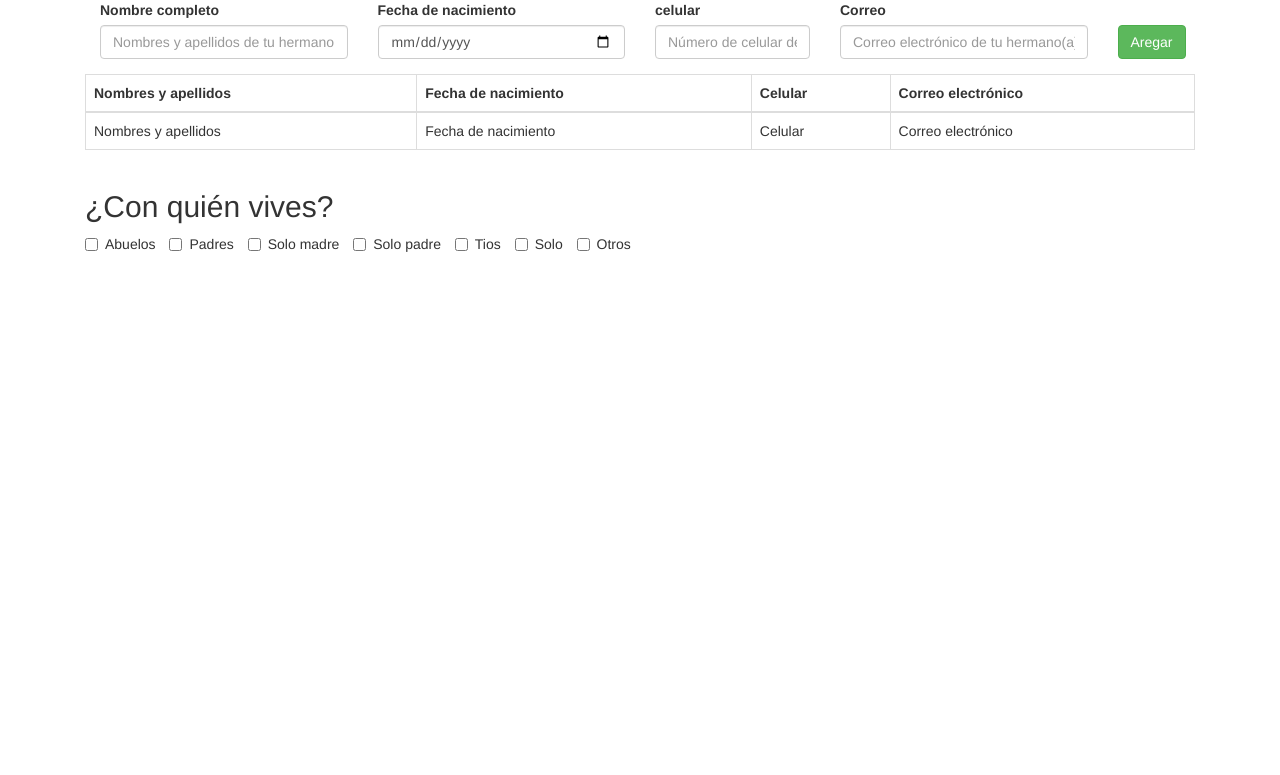
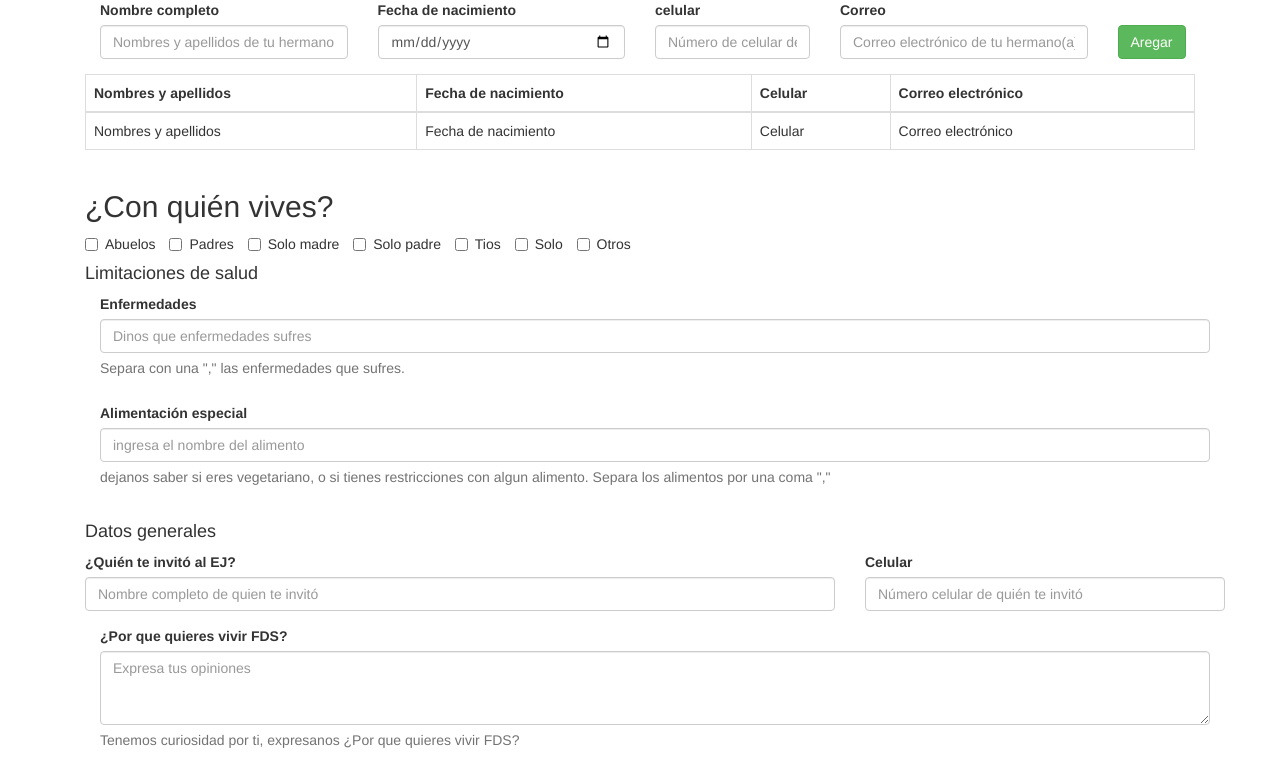
Before and after one commit to arodrigueze0215/Ejapp, a Django app: a page that uses templates/inscription.html in a window 1280 px wide. Shown: the part 1102-1877 px from the top of the page. Before the commit the page ends 1354 px from the top, so only its background shows below. Run offline with Django 3.2, Linux system fonts and the light colour scheme; some libraries are stand-ins or nearby versions.

Commit message:
add more fields

```diff
--- a/templates/inscription.html
+++ b/templates/inscription.html
@@ -274,6 +274,38 @@
                     </div>
                 </div>
 
+                <div class="container">
+                    <h4> Limitaciones de salud</h4>
+                    <div class="form-group col-md-12">
+                        <label for="illness">Enfermedades</label>
+                        <input type="text" class="form-control" id="illness" aria-describedby="help-block-text" placeholder="Dinos que enfermedades sufres">
+                        <span id="help-block-text" class="help-block">Separa con una "," las enfermedades que sufres.</span>
+                    </div>
+                    <div class="form-group col-md-12">
+                        <label for="illness">Alimentación especial</label>
+                        <input type="text" class="form-control" id="illness" aria-describedby="help-block-text" placeholder="ingresa el nombre del alimento">
+                        <span id="help-block-text" class="help-block">dejanos saber si eres vegetariano, o si tienes restricciones con algun alimento. Separa los alimentos por una coma ","</span>
+                    </div>
+                </div>
+                <div class="container">
+                    <h4>Datos generales</h4>
+                    <div class="row">
+                        <div class="form-group col-md-8">
+                            <label for="who_intive_me">¿Quién te invitó al EJ?</label>
+                            <input type="text" class="form-control" id="who_intive_me" placeholder="Nombre completo de quien te invitó">
+                        </div>
+                        <div class="form-group col-md-4">
+                            <label for="who_intive_me_number">Celular</label>
+                            <input type="tel" class="form-control" id="who_intive_me_number" placeholder="Número celular de quién te invitó">
+                        </div>
+                    </div>
+                    <div class="form-group col-md-12">
+                        <label for="why_fds">¿Por que quieres vivir FDS?</label>
+                        <textarea type="text" class="form-control" id="why_fds" placeholder="Expresa tus opiniones" rows=3 aria-describedby="help-why_fds"></textarea>
+                        <span id="help-why_fds" class="help-block">Tenemos curiosidad por ti, expresanos ¿Por que quieres vivir FDS?</span>
+                    </div>
+                </div>
+
 
             </form>
 
```
